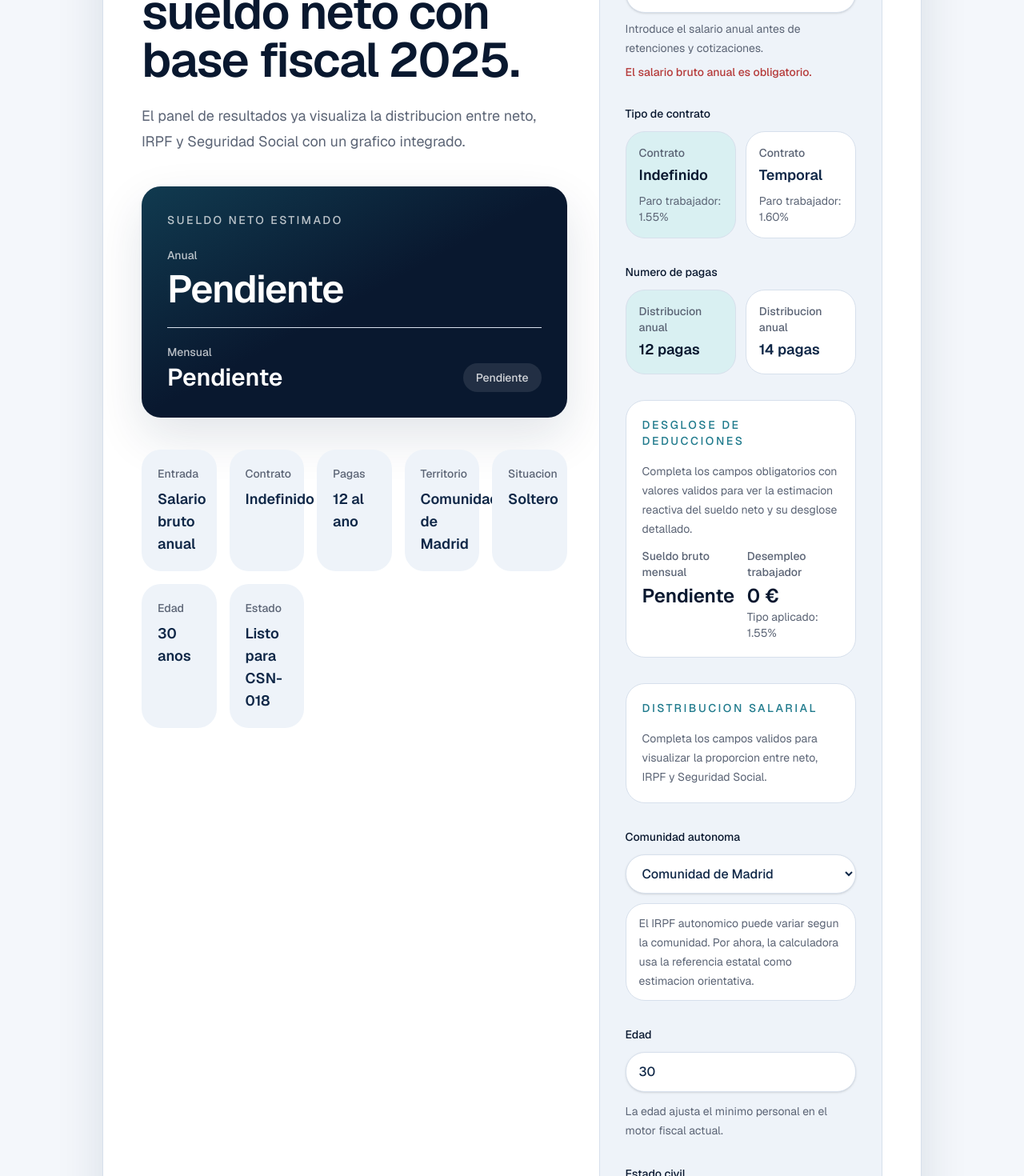
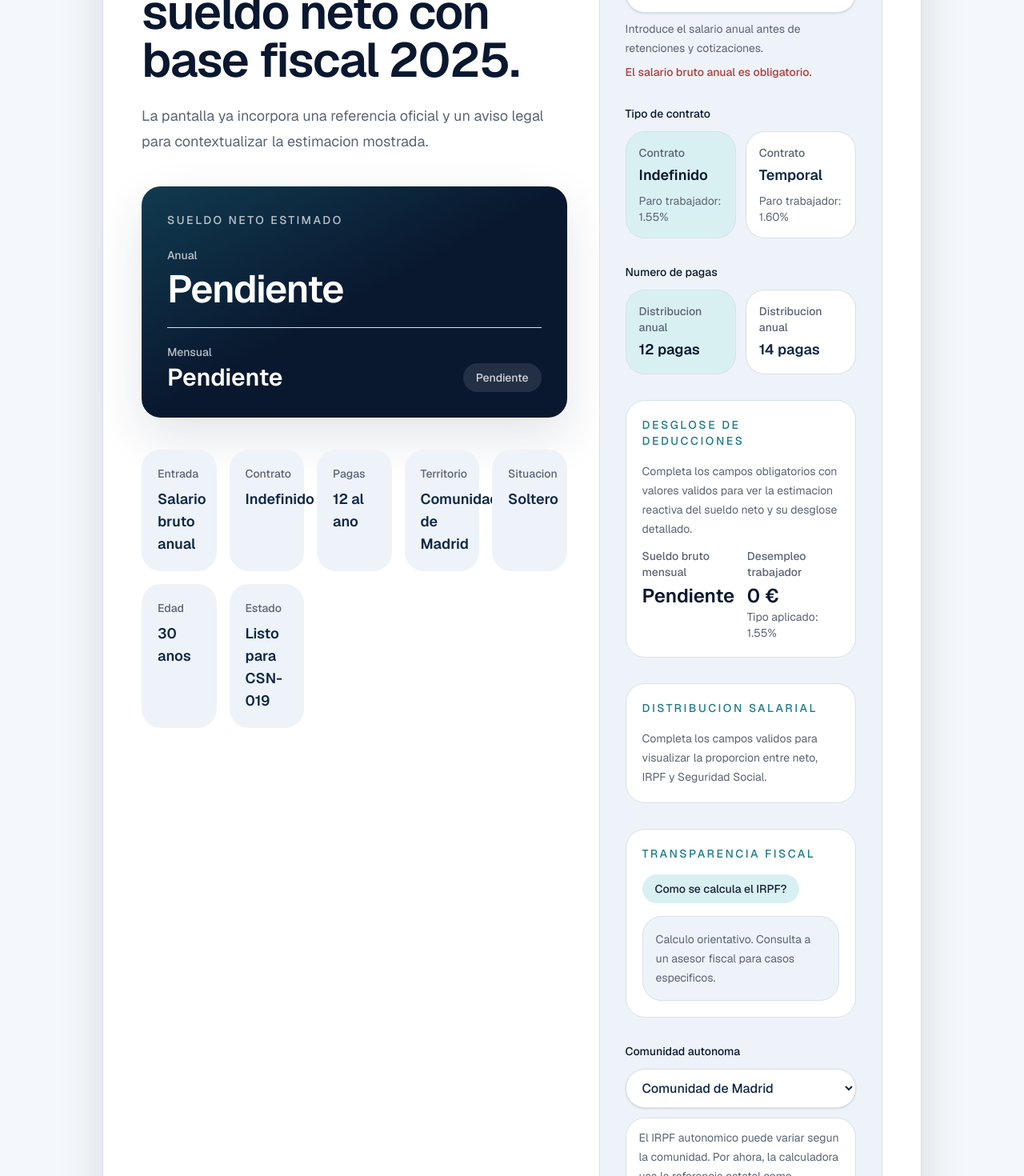
Before and after one commit to CristianChozas/Calculadora-Sueldo-Neto, a Next.js app: page / in a window 1280 px wide. Shown: the part 280-1750 px from the top of the page at 80% size. Built offline with nearby package versions, Linux system fonts and the light colour scheme.

Commit message:
#CSN-018 Anadir link a Hacienda y disclaimer legal

```diff
--- a/app/page.tsx
+++ b/app/page.tsx
@@ -191,15 +191,15 @@ export default function Home() {
         <div className="grid gap-10 lg:grid-cols-[minmax(0,1.2fr)_minmax(22rem,0.8fr)] lg:items-start">
           <div>
             <span className="inline-flex rounded-[var(--radius-pill)] bg-accent-soft px-4 py-2 text-sm font-medium tracking-[0.18em] text-accent uppercase">
-              CSN-017
+              CSN-018
             </span>
             <div className="mt-8 max-w-3xl space-y-6">
               <h1 className="text-4xl font-semibold tracking-tight text-primary-strong sm:text-6xl">
                 Calculadora de sueldo neto con base fiscal 2025.
               </h1>
               <p className="max-w-2xl text-base leading-8 text-muted sm:text-lg">
-                El panel de resultados ya visualiza la distribucion entre neto,
-                IRPF y Seguridad Social con un grafico integrado.
+                La pantalla ya incorpora una referencia oficial y un aviso legal para
+                contextualizar la estimacion mostrada.
               </p>
             </div>
             <div className="mt-10">
@@ -249,7 +249,7 @@ export default function Home() {
               <article className="rounded-[var(--radius-card)] bg-surface-muted p-5">
                 <p className="text-sm font-medium text-muted">Estado</p>
                 <p className="mt-2 text-lg font-semibold text-primary">
-                  Listo para CSN-018
+                  Listo para CSN-019
                 </p>
               </article>
             </div>
@@ -456,6 +456,25 @@ export default function Home() {
               />
             </div>
 
+            <div className="mt-8 rounded-[var(--radius-card)] border border-border bg-surface p-5">
+              <p className="text-sm font-medium tracking-[0.18em] text-accent uppercase">
+                Transparencia fiscal
+              </p>
+              <div className="mt-4 space-y-4">
+                <a
+                  href="https://sede.agenciatributaria.gob.es"
+                  target="_blank"
+                  rel="noreferrer"
+                  className="inline-flex items-center rounded-[var(--radius-pill)] bg-accent-soft px-4 py-2 text-sm font-medium text-accent transition hover:bg-accent/18"
+                >
+                  Como se calcula el IRPF?
+                </a>
+                <p className="rounded-[var(--radius-card)] border border-border bg-surface-muted px-4 py-4 text-sm leading-6 text-muted">
+                  Calculo orientativo. Consulta a un asesor fiscal para casos especificos.
+                </p>
+              </div>
+            </div>
+
             <div className="mt-8 space-y-3">
               <label
                 htmlFor="autonomous-community"
--- /dev/null
+++ b/openspec/changes/csn-018-legal-disclaimer/proposal.md
@@ -0,0 +1,17 @@
+# CSN-018 Anadir link a Hacienda y disclaimer legal
+
+## Objetivo
+
+Reforzar la transparencia del estimador mostrando una referencia oficial y una advertencia legal visible.
+
+## Alcance
+
+- Añadir un enlace visible a la sede de la Agencia Tributaria.
+- Mostrar el texto legal indicado en el roadmap.
+- Integrar ambos elementos en el panel de resultados actual.
+
+## Fuera de alcance
+
+- Nuevas páginas informativas.
+- Avisos legales extensos.
+- Cambios en el cálculo fiscal.
--- /dev/null
+++ b/openspec/changes/csn-018-legal-disclaimer/spec.md
@@ -0,0 +1,17 @@
+# Spec
+
+## Requirement: Legal transparency elements
+
+The calculator UI MUST provide an official reference link and a legal disclaimer.
+
+### Scenario: User wants official reference
+
+Given the result panel is visible
+When the user looks for more context about IRPF
+Then the UI should expose a visible link to `https://sede.agenciatributaria.gob.es`
+
+### Scenario: User sees legal disclaimer
+
+Given the calculator result is visible
+When the user reads the transparency area
+Then the UI should display the disclaimer `Calculo orientativo. Consulta a un asesor fiscal para casos especificos.`
--- /dev/null
+++ b/openspec/changes/csn-018-legal-disclaimer/tasks.md
@@ -0,0 +1,7 @@
+# Tasks
+
+1. Add a visible link to the Agencia Tributaria site.
+2. Add the roadmap legal disclaimer text.
+3. Place both elements in a clear, low-friction location within the current UI.
+4. Verify lint and build.
+5. Commit the ticket with the exact roadmap title.
```
